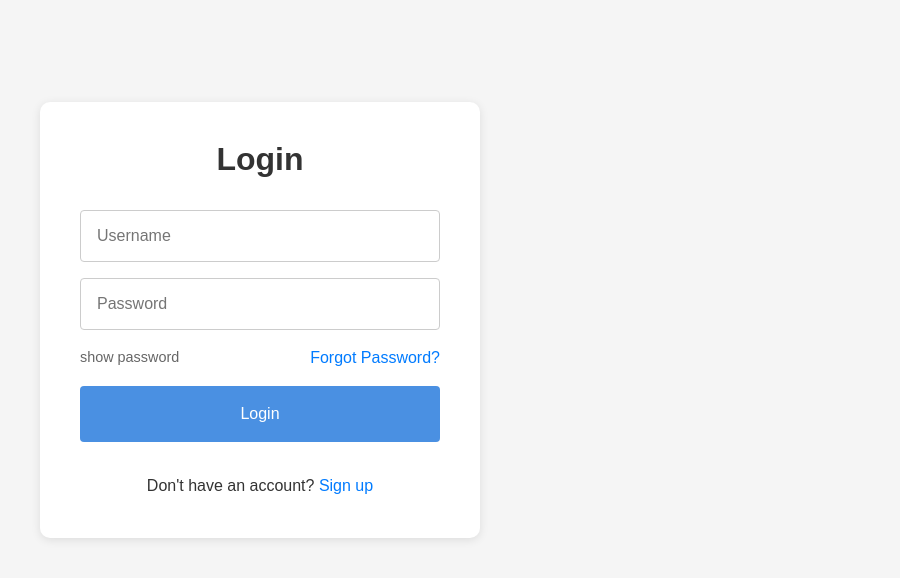
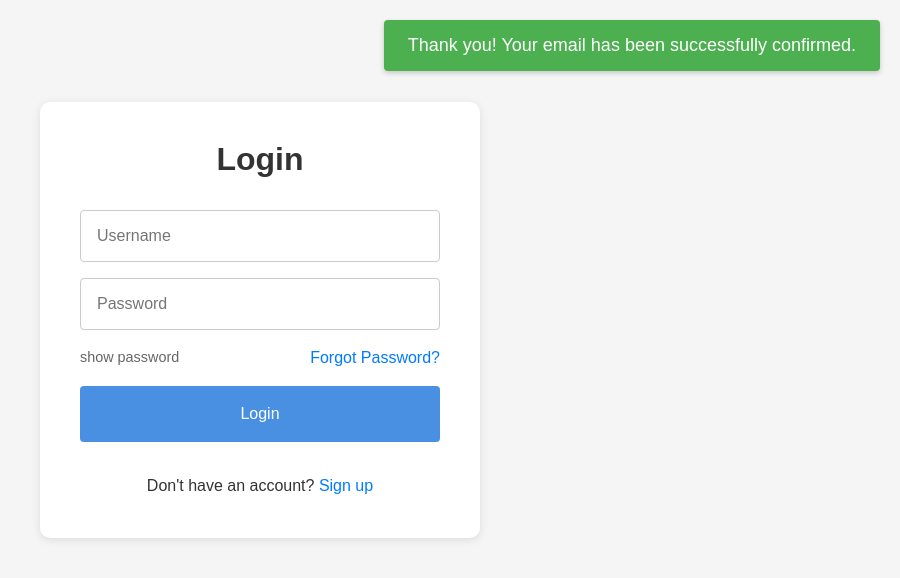
Before and after one commit to ConsolesUnrated/user-auth-project, a React (Vite) app in the folder frontend/: page / in a window 1280 px wide. Shown: the top 578 px of the page, without its empty margins (380-1280 px from the left). Built offline with nearby package versions, Linux system fonts and the light colour scheme.

Commit message:
feat: add toast notification system
- Create reusable Toast component for success/error messages
- Add toast state management to App.jsx
- Implement initial test toast for email confirmation

```diff
--- a/frontend/src/App.jsx
+++ b/frontend/src/App.jsx
@@ -1,5 +1,6 @@
-import React from 'react';
+import React, { useState } from 'react';
 import { BrowserRouter as Router, Routes, Route, Navigate } from 'react-router-dom';
+import Toast from './components/Toast';
 
 // Private
 import WelcomePage from './pages/WelcomePage';
@@ -26,8 +27,24 @@ import useAuthStore from './store/authStore';
 
 const AppContent = () => {
   const { isAuthenticated } = useAuthStore();
+  const [toast, setToast] = useState({
+    message: 'Thank you! Your email has been successfully confirmed.',
+    type: 'success'
+  });
+
+  const showToast = (message, type = 'success') => {
+    setToast({ message, type });
+  };
 
   return (
+    <>
+      {toast && (
+        <Toast
+          message={toast.message}
+          type={toast.type}
+          onClose={() => setToast(null)}
+        />
+      )}
       <Routes>
         {/* Public Routes */}
         <Route path="/" element={
@@ -108,6 +125,7 @@ const AppContent = () => {
         {/* Catch-all route - redirects any undefined routes to base */}
         <Route path="*" element={<Navigate to="/" replace />} />
       </Routes>
+    </>
   );
 };
 
--- /dev/null
+++ b/frontend/src/components/Toast.jsx
@@ -0,0 +1,44 @@
+import React, { useEffect } from 'react';
+
+const Toast = ({ message, type = 'success', onClose, duration = 10000 }) => {
+  useEffect(() => {
+    const timer = setTimeout(() => {
+      onClose();
+    }, duration);
+
+    return () => clearTimeout(timer);
+  }, [duration, onClose]);
+
+  return (
+    <div style={{
+      ...styles.toast,
+      ...(type === 'success' ? styles.success : {}),
+      ...(type === 'error' ? styles.error : {})
+    }}>
+      {message}
+    </div>
+  );
+};
+
+const styles = {
+  toast: {
+    position: 'fixed',
+    top: '20px',
+    right: '20px',
+    padding: '12px 24px',
+    borderRadius: '4px',
+    color: 'white',
+    fontSize: '18px',
+    zIndex: 1000,
+    animation: 'slideIn 0.3s ease-out',
+    boxShadow: '0 2px 5px rgba(0,0,0,0.2)',
+  },
+  success: {
+    backgroundColor: '#4CAF50',
+  },
+  error: {
+    backgroundColor: '#f44336',
+  }
+};
+
+export default Toast;
```
Lines whose indentation alone changed are shown as unchanged.
